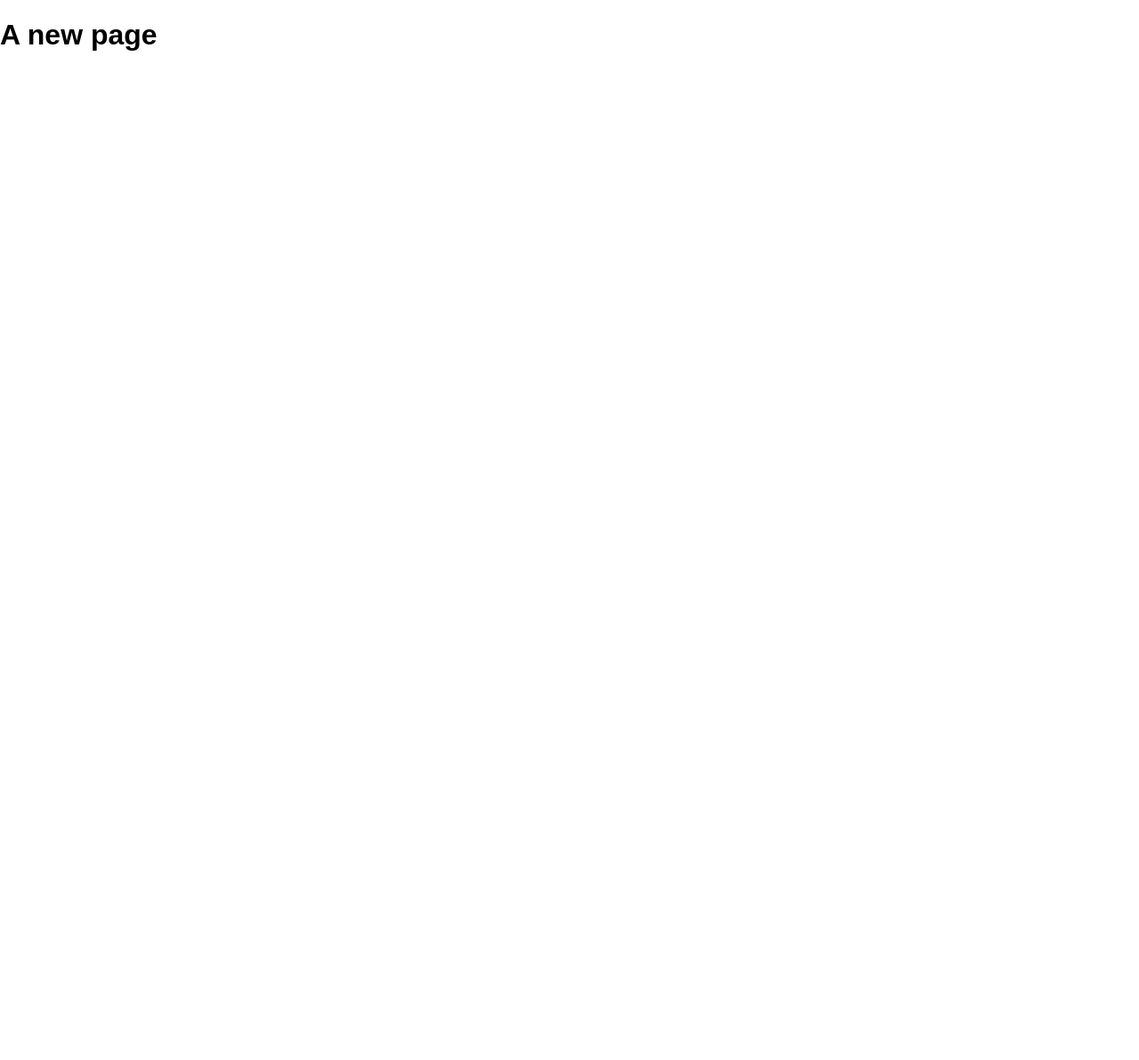
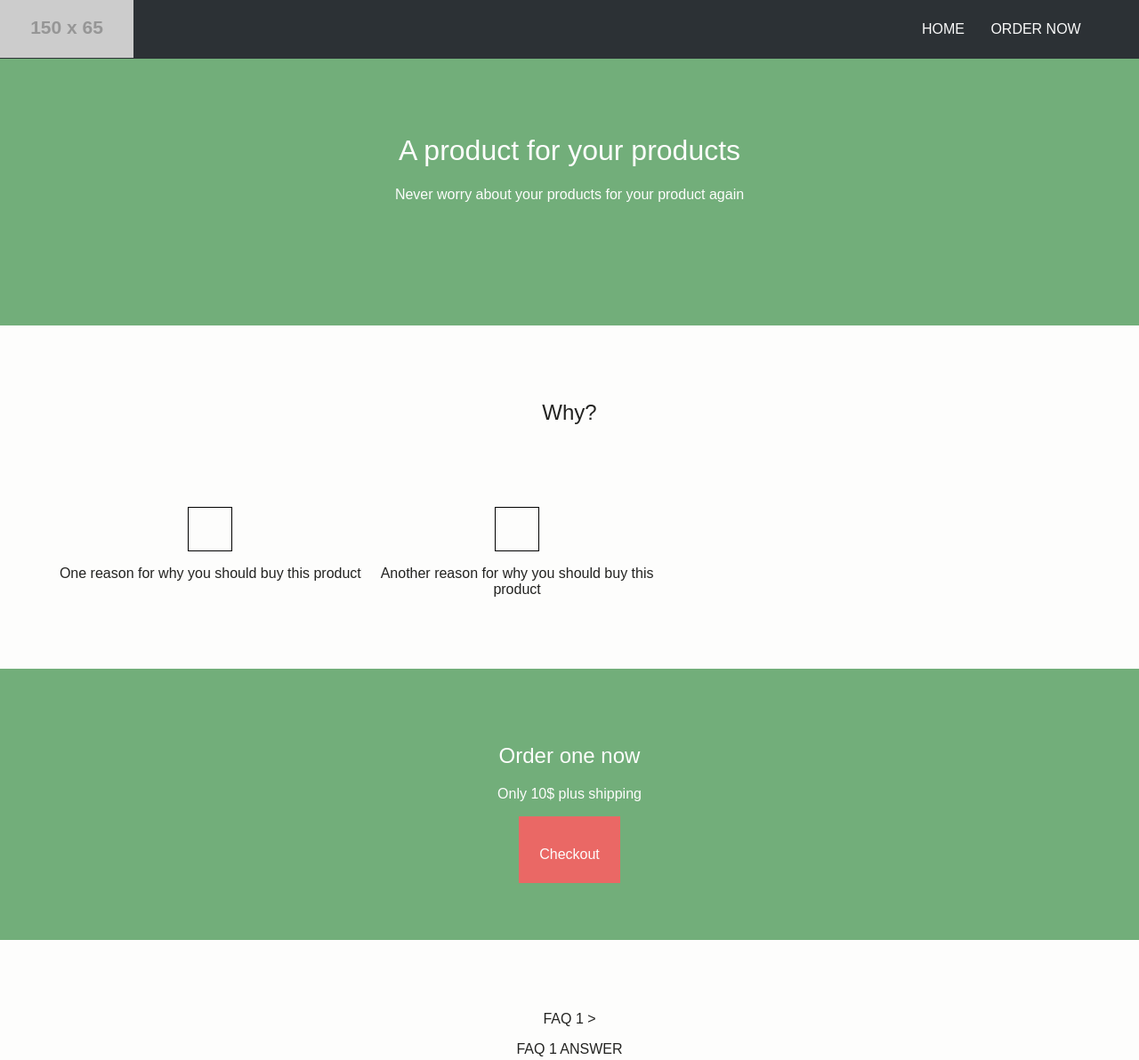
Before and after one commit to m-bodmer/stickitsticker, a plain HTML site: page index.html in a window 1280 px wide. Shown: the top 1192 px of the page at 89% size. Before the commit the page ends 800 px from the top, so only its background shows below. Drawn offline with nearby package versions, Linux system fonts and the light colour scheme; placeholder pictures from the web are drawn by us.

Commit message:
Initial structure and styles

```diff
--- a/index.html
+++ b/index.html
@@ -10,12 +10,74 @@
   <link rel="stylesheet" href="styles/main.css">
 </head>
 <body>
-    <h1>A new page</h1>
+  <header class="header">
+    <div class="header--logo"><img src="http://placehold.it/150x65" alt="Stickers for your sticker"></div>
+
+    <ul class="header--nav vertical-center">
+      <a href="#"><li>Home</li></a>
+      <a href="#"><li>Order Now</li></a>
+    </ul>
+  </header>
+
+  <div class="page-container">
+    <section class="intro">
+      <div class="intro--desc">
+        <h1>A product for your products</h1>
+        <p>Never worry about your products for your product again</p>
+      </div>
+    </section>
+    <section class="why">
+      <div class="why--desc">
+        <h2>Why?</h2>
+      </div>
+      <div class="why--details">
+        <ul class='why--details__list'>
+          <li class="why--details--reason-1">
+            <div class="reason-1-image"></div>
+            <p>One reason for why you should buy this product</p>
+          </li>
+          <li class="why--details--reason-2">
+            <div class="reason-2-image"></div>
+            <p>Another reason for why you should buy this product</p>
+          </li>
+        </ul>
+      </div>
+    </section>
+    <section class="order-now">
+      <div>
+        <h2>Order one now</h2>
+        <p>Only 10$ plus shipping</p>
+      </div>
+      <div>
+        <button data-celery="55277f52da56780800ba56ec" data-celery-version="v2">Checkout</button>
+      </div>
+    </section>
+    <section>
+      <ul>
+        <li>
+          <p>FAQ 1 ></p>
+          <p>FAQ 1 ANSWER</p>
+        </li>
+        <li>
+          <p>FAQ 2 ></p>
+          <p>FAQ 2 ANSWER</p>
+        </li>
+        <li>
+          <p>FAQ 3 ></p>
+          <p>FAQ 3 ANSWER</p>
+        </li>
+      </ul>
+    </section>
+  </div>
+
+
+  <script async type="text/javascript" src="https://www.trycelery.com/js/celery.js"></script>
 
   <!-- Scripts -->
-    <script src="http://code.jquery.com/jquery.min.js"></script>
+  <!-- <script src="http://code.jquery.com/jquery.min.js"></script>  -->
   <!-- Replace XXXXXX.js with script needed, otherwise delete
   <script src="js/XXXXXX.js"></script>
   -->
+
 </body>
 </html>
--- /dev/null
+++ b/styles/main.scss
@@ -0,0 +1,116 @@
+// Default styles for elements
+* {
+  box-sizing: border-box;
+}
+
+ul {
+  list-style-type: none;
+  margin: 0;
+  padding: 0;
+
+  li {
+    margin: 0;
+  }
+}
+
+h1, h2, p {
+  font-weight: 200;
+}
+
+// Header module
+.header {
+  height: 66px;
+  background-color: #2C3135;
+  position: relative;
+
+  .header--logo {
+    float: left;
+    max-width: 150px;
+    height: 65px;
+  }
+
+  .header--nav {
+    display: block;
+    float: right;
+    width: 180px;
+    text-transform: uppercase;
+    margin: 0 5% 0 0;
+    a {
+      white-space: nowrap;
+      display: inline-block;
+      float: left;
+      width: 43%;
+      text-decoration: none;
+      color: #FAFAFA;
+      &:hover {
+        color: #EA6865;
+      }
+    }
+  }
+}
+
+.page-container {
+  height: 100%;
+}
+
+// Section styles
+section {
+  background-color: #72AE7A;
+  min-height: 300px;
+  padding: 5%;
+  color: #FDFDFC;
+  text-align: center;
+}
+
+section:nth-child(even) {
+  background-color: #FDFDFC;
+  color: #232321;
+}
+
+.why--details {
+  margin: 8% 0 0 0;
+  overflow: hidden;
+
+  .why--details__list {
+    float: left;
+    li {
+      float: left;
+      width: 49%;
+      div {
+        height: 50px;
+        width: 50px;
+        border: 1px solid black;
+        margin: 0 auto;
+      }
+    }
+  }
+  .reason-1-image {
+    // Specific image here
+  }
+  .reason-2-image {
+    // Specific image here
+  }
+}
+
+.order-now {
+  button {
+    background-color: #EA6865;
+    border: none;
+    padding: 3% 2% 2% 2%;
+  }
+}
+
+// Helper classes
+
+.vertical-center {
+  position: relative;
+  top: 50%;
+  transform: translateY(-50%);
+  -ms-transform: translateY(-50%);
+  -webkit-transform: translateY(-50%);
+}
+
+
+
+
+// 360PX MIN BREAKPOINT
```
Also changed, not shown: styles/main.css, 2 other files. Lines whose indentation alone changed are shown as unchanged.
